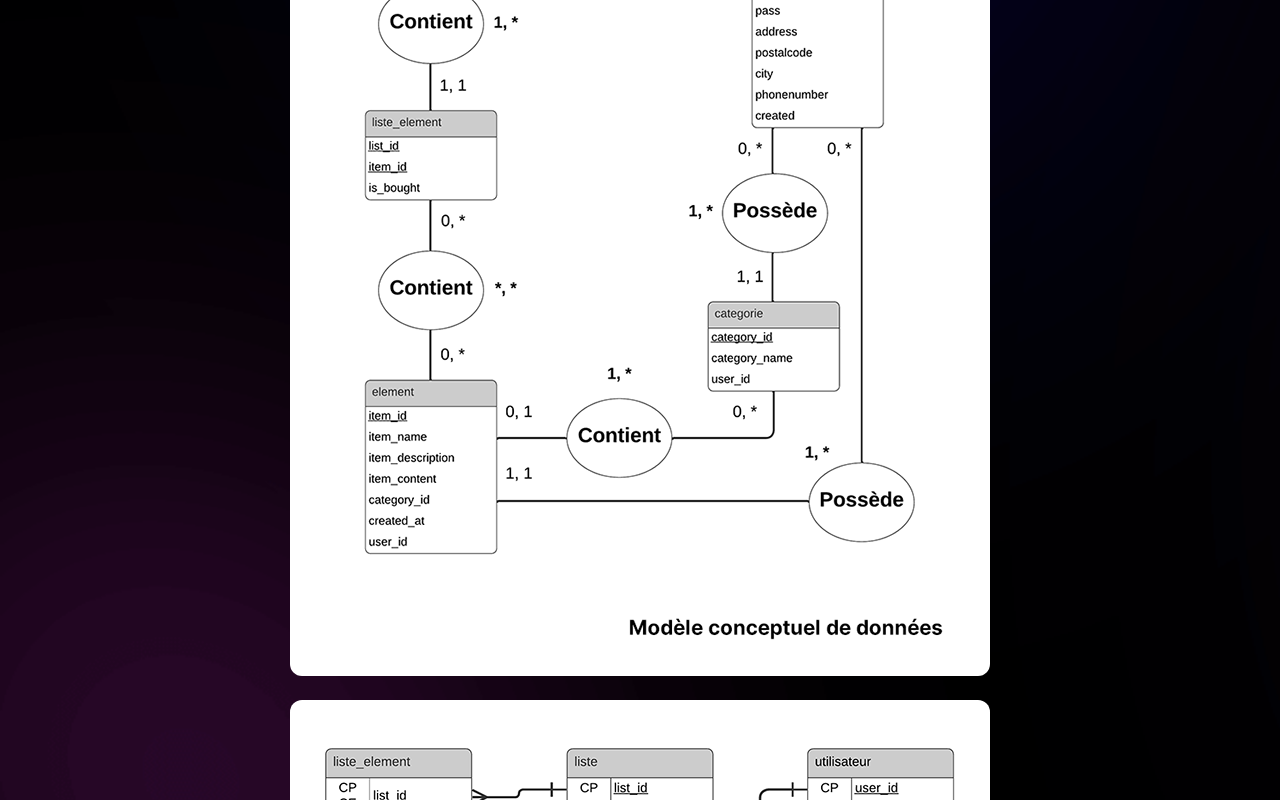
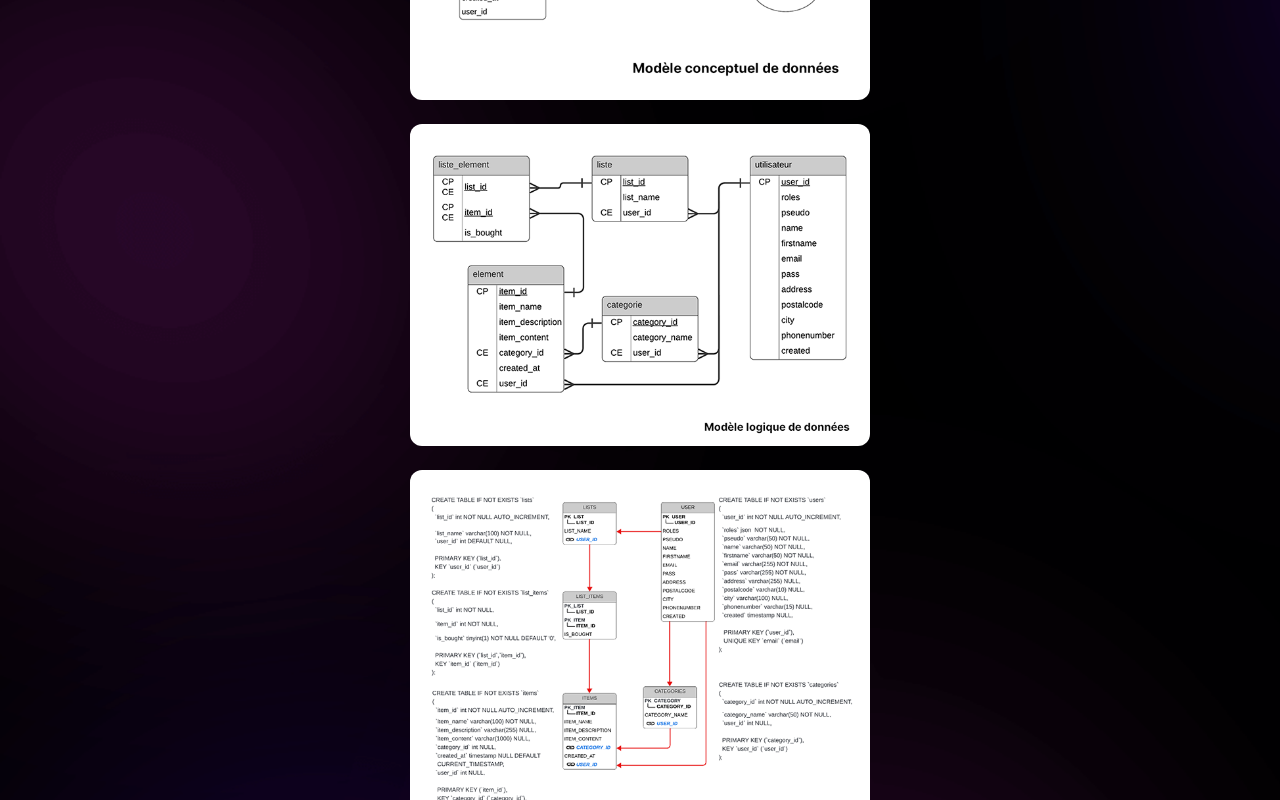
Before and after one commit to YoCode35/my-book, a Next.js app: page /pages/portfolio in a window 1280 px wide. Shown: the part 2480-3280 px from the top of the page. Built offline with nearby package versions, Linux system fonts and the light colour scheme.

Commit message:
Update FontSize and image Size Responsive Portfolio

```diff
--- a/src/app/pages/portfolio/projects/auctions/auctionsDetailsProject.tsx
+++ b/src/app/pages/portfolio/projects/auctions/auctionsDetailsProject.tsx
@@ -81,7 +81,6 @@ export default function AuctionsDetailsProject() {
         height={600}
         className="img_portfolio"
         priority
-        style={{ maxWidth: "594px" }}
       />
     </section>
   );
--- a/src/app/pages/portfolio/projects/lic/licDetailsProject.tsx
+++ b/src/app/pages/portfolio/projects/lic/licDetailsProject.tsx
@@ -103,7 +103,7 @@ export default function LicDetailsProject() {
           width={234}
           height={500}
           className=" mx-auto rounded-xl
-                      w-[70%] sm:w-[50%] md:w-[30%] lg:w-[30%] xl:w-[20%] 2xl:w-[25%] h-auto"
+                      w-[70%] sm:w-[50%] md:w-[30%] lg:w-[30%] xl:w-[20%] 2xl:w-[20%] h-auto"
           priority
         />
       </div>
--- a/src/app/pages/portfolio/projects/mytodolist/myTodoListDetailsProject.tsx
+++ b/src/app/pages/portfolio/projects/mytodolist/myTodoListDetailsProject.tsx
@@ -53,7 +53,6 @@ export default function MyTodoListDetailsProject() {
             height={809}
             className="img_portfolio"
             priority
-            style={{ maxWidth: "700px" }}
           />
 
           <span className="block mb-6">- Base de données : MySQL avec une gestion relationnelle des utilisateurs et des tâches</span>
@@ -65,7 +64,6 @@ export default function MyTodoListDetailsProject() {
             height={875}
             className="img_portfolio"
             priority
-            style={{ maxWidth: "700px" }}
           />
 
           <Image
@@ -75,7 +73,6 @@ export default function MyTodoListDetailsProject() {
             height={489}
             className="img_portfolio"
             priority
-            style={{ maxWidth: "700px" }}
           />
 
           <Image
@@ -85,7 +82,6 @@ export default function MyTodoListDetailsProject() {
             height={563}
             className="img_portfolio"
             priority
-            style={{ maxWidth: "700px" }}
           />
 
           <br />
--- a/src/app/pages/portfolio/projects/series/seriesDetailsProject.tsx
+++ b/src/app/pages/portfolio/projects/series/seriesDetailsProject.tsx
@@ -87,7 +87,6 @@ export default function SeriesDetailsProject() {
           height={363}
           className="img_portfolio border border-white mb-6"
           priority
-          style={{ maxWidth: "790px" }}
         />
 
         <Image
@@ -97,7 +96,6 @@ export default function SeriesDetailsProject() {
           height={363}
           className="img_portfolio border border-white"
           priority
-          style={{ maxWidth: "790px" }}
         />
       </section>
   );
--- a/src/app/pages/portfolio/projects/students/studentsDetailsProject.tsx
+++ b/src/app/pages/portfolio/projects/students/studentsDetailsProject.tsx
@@ -54,7 +54,6 @@ export default function StudentsDetailsProject() {
               height={363}
               className="img_portfolio border border-white mb-6"
               priority
-              style={{ maxWidth: "790px" }}
         />
 
         <Image
@@ -64,7 +63,6 @@ export default function StudentsDetailsProject() {
               height={363}
               className="img_portfolio border border-white mb-6"
               priority
-              style={{ maxWidth: "790px" }}
         />
 
         <div className="unordered-list text-white mb-6">
@@ -104,7 +102,6 @@ export default function StudentsDetailsProject() {
           height={363}
           className="img_portfolio border border-white mb-6"
           priority
-          style={{ maxWidth: "790px" }}
         />
 
         <Image
@@ -114,7 +111,6 @@ export default function StudentsDetailsProject() {
           height={363}
           className="img_portfolio border border-white mb-6"
           priority
-          style={{ maxWidth: "790px" }}
         />
 
         <div className="unordered-list text-white mb-8">
@@ -133,7 +129,6 @@ export default function StudentsDetailsProject() {
           height={300}
           className="img_portfolio border border-white mb-6"
           priority
-          style={{ maxWidth: "700px" }}
         />
 
         <Image
@@ -143,7 +138,6 @@ export default function StudentsDetailsProject() {
           height={300}
           className="img_portfolio border border-white mb-6"
           priority
-          style={{ maxWidth: "700px" }}
         />
 
         <Image
@@ -153,7 +147,6 @@ export default function StudentsDetailsProject() {
           height={300}
           className="img_portfolio border border-white mb-6"
           priority
-          style={{ maxWidth: "700px" }}
         />
 
         <Image
@@ -163,7 +156,6 @@ export default function StudentsDetailsProject() {
           height={472}
           className="img_portfolio border border-white mb-6"
           priority
-          style={{ maxWidth: "700px" }}
         />
 
         <Image
@@ -173,7 +165,6 @@ export default function StudentsDetailsProject() {
           height={472}
           className="img_portfolio border border-white mb-6"
           priority
-          style={{ maxWidth: "700px" }}
         />
 
       </section>
--- a/src/app/styles/globals.css
+++ b/src/app/styles/globals.css
@@ -243,7 +243,7 @@ h4.project-description {
 .unordered-list {
   font-family: 'Quicksand', sans-serif;
   color: white;
-  @apply  text-[3.5vw] sm:text-[3vw] md:text-[2.2vw] lg:text-[1.5vw] 2xl:text-[1.3vw]
+  @apply  text-[3.5vw] sm:text-[3vw] md:text-[2vw] lg:text-[1.5vw] 2xl:text-[1.3vw] 3xl:text-[1vw]
           2xl:max-w-screen-2xl 3xl:max-w-screen-2xl 4xl:max-w-screen-4xl;
   text-align: justify;
   white-space: normal;
@@ -252,7 +252,9 @@ h4.project-description {
 }
 
 .img_portfolio {
-  @apply w-full mx-auto rounded-xl mb-6
+  @apply  w-full md:w-[70%] lg:w-[60%] xl:w-[40%] 2xl:w-[40%] 3xl:w-[45%]
+          h-auto
+          mx-auto rounded-xl mb-6
 }
 /* Fin */
 
```
